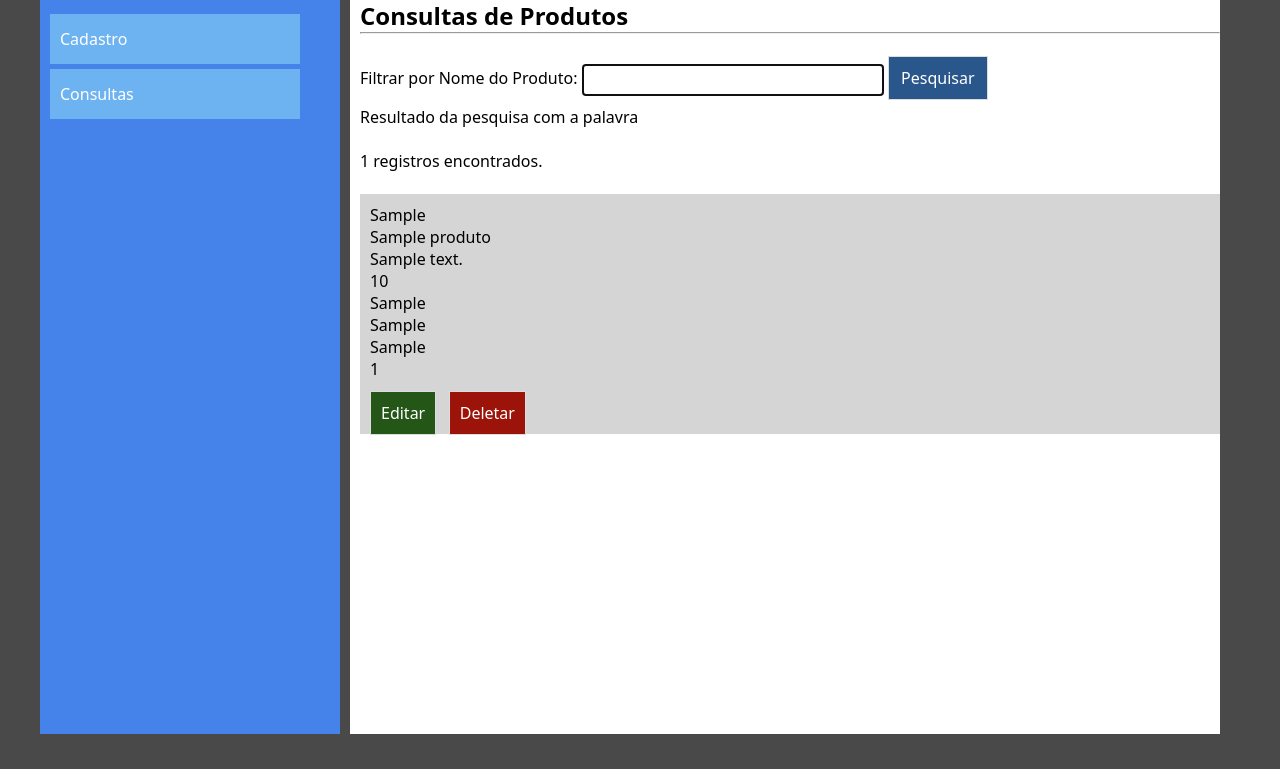
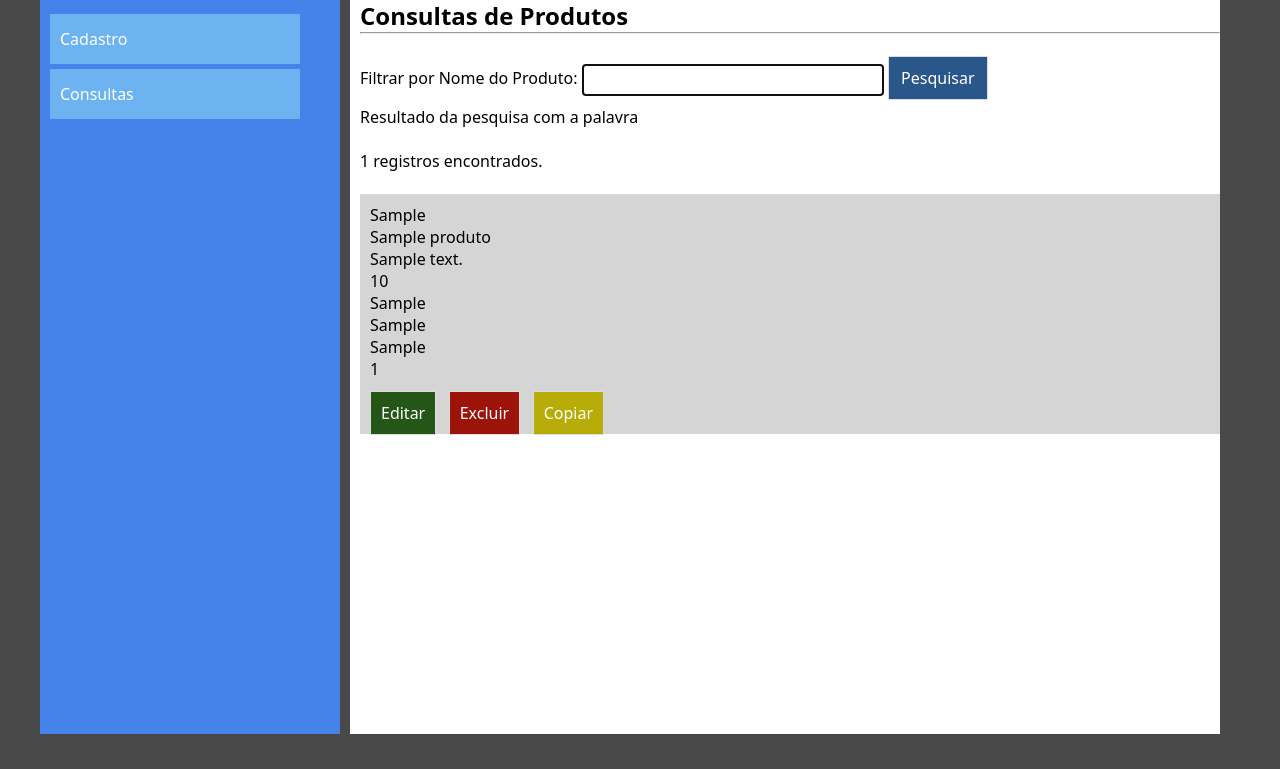
Before and after one commit to CahAntunes/Projetos, a PHP site: page /consultas.php in a window 1280 px wide. Shown: the part 31-800 px from the top of the page. Run offline with PHP 8.4, Linux system fonts and the light colour scheme; tables that the repository leaves empty or names only in its code hold one stand-in row (values such as "Sample post").

Commit message:
Atualizações:
	Conexão: Criado função para verificar nome do produto
	Editar: Atualizado validações nos campos Codigo e Nome
	Excluir: Criado código de exclusão
	Index: Adequações no codigo
	Consulta: criação de botão copiar
	Estilo: Criação de botões/atualizações

```diff
--- a/Cadasto-Consulta/conexao.php
+++ b/Cadasto-Consulta/conexao.php
@@ -13,4 +13,13 @@ if(!$conexao){
     print "Falha na conexão com o Banco de Dados";
 }
 
+
+function verificarNomeUnico($conexao, $nome, $id) {
+    $nome = mysqli_real_escape_string($conexao, $nome);
+    $query = "SELECT * FROM produtos WHERE nome = '$nome' AND id != $id";
+    $resultado = mysqli_query($conexao, $query);
+    return mysqli_num_rows($resultado) == 0;
+}
+
+
 ?>
--- a/Cadasto-Consulta/consultas.php
+++ b/Cadasto-Consulta/consultas.php
@@ -73,8 +73,13 @@ $registro = mysqli_num_rows($consulta);
                 print "&nbsp;";
                 print "&nbsp;";
                 print "&nbsp;";
-                print "<a href='deletar.php?id=$id' class='btn-deletar'>Deletar</a>";
+                print "<a href='excluir.php?id=$id' class='btn-excluir' onclick='return confirmarExclusao(); '>Excluir</a>";
+                print "&nbsp;";
+                print "&nbsp;";
+                print "&nbsp;";
 
+                $idProduto = $exibirRegistro['id'];
+                echo "<a href='index.php?copiar=$idProduto' class='btn-copiar'>Copiar</a>";
 
                 print "</article>";
             }
@@ -85,6 +90,14 @@ $registro = mysqli_num_rows($consulta);
 
         </section>
     </div>
+
+    <script>
+    function confirmarExclusao() {
+        return confirm("Deseja mesmo excluir esse produto?");
+    }
+
+</script>
+
 </body>
 
 </html>
--- a/Cadasto-Consulta/estilo.css
+++ b/Cadasto-Consulta/estilo.css
@@ -1,3 +1,8 @@
+#img{
+    overflow: hidden;
+    animation: fade 0.2s;
+}
+
 * {
     margin: 0;
     padding: 0;
@@ -102,7 +107,7 @@ ul.menu li {
 
 }
 
-.btn-deletar {
+.btn-excluir {
     min-width: 100px;
     min-height: 30px;
     border: 1px solid #ddd;
@@ -114,6 +119,19 @@ ul.menu li {
     font-size: 100%;
 }
 
+.btn-copiar {
+    min-width: 100px;
+    min-height: 30px;
+    border: 1px solid #ddd;
+    background-color: #b8ac09;
+    color: #fff;
+    cursor: pointer;
+    padding: 10px;
+    font-family: 'Noto Sans', sans-serif;
+    font-size: 100%;
+}
+
+
 article {
     width: 100%;
     box-sizing: border-box;
```
Also changed, not shown: Cadasto-Consulta/editar.php (+18 -8 lines), Cadasto-Consulta/excluir.php (added, +21 -0 lines), Cadasto-Consulta/index.php (+10 -5 lines), Cadasto-Consulta/img/logo-eicos.png (added).
